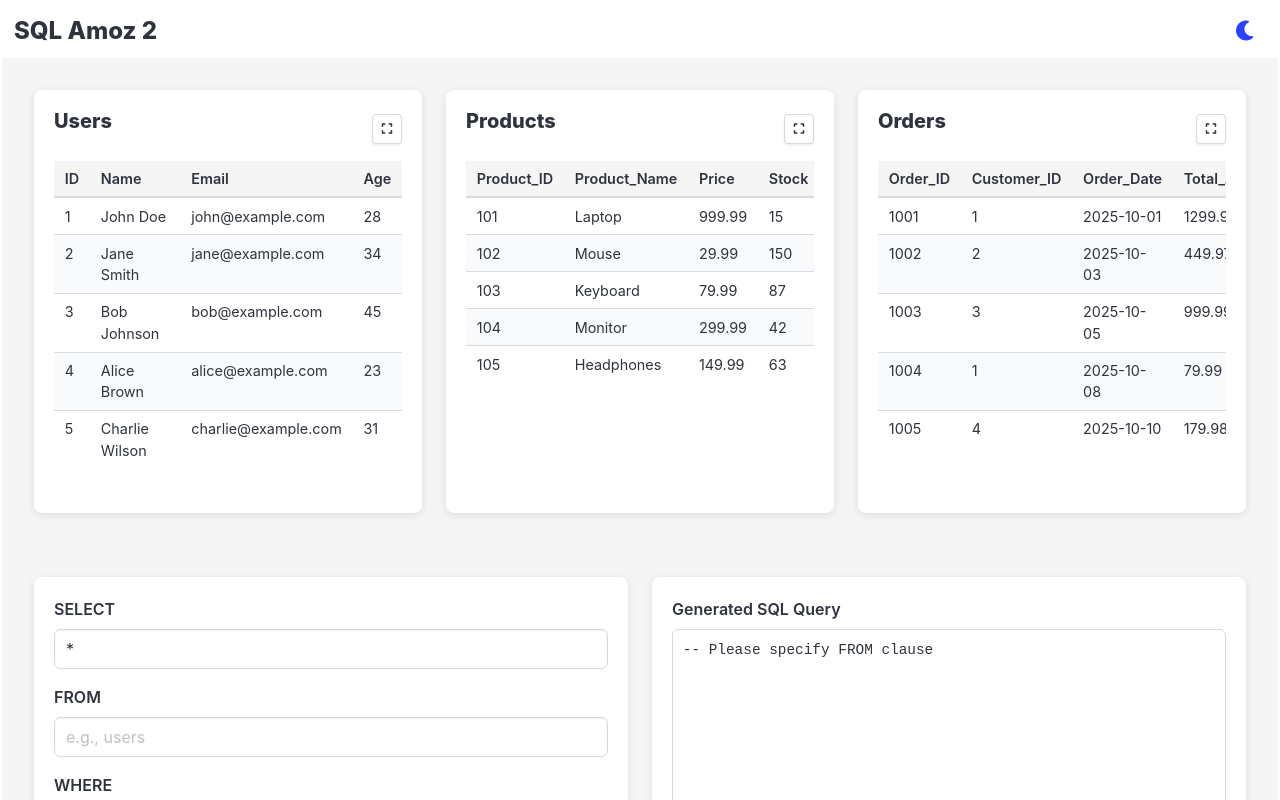
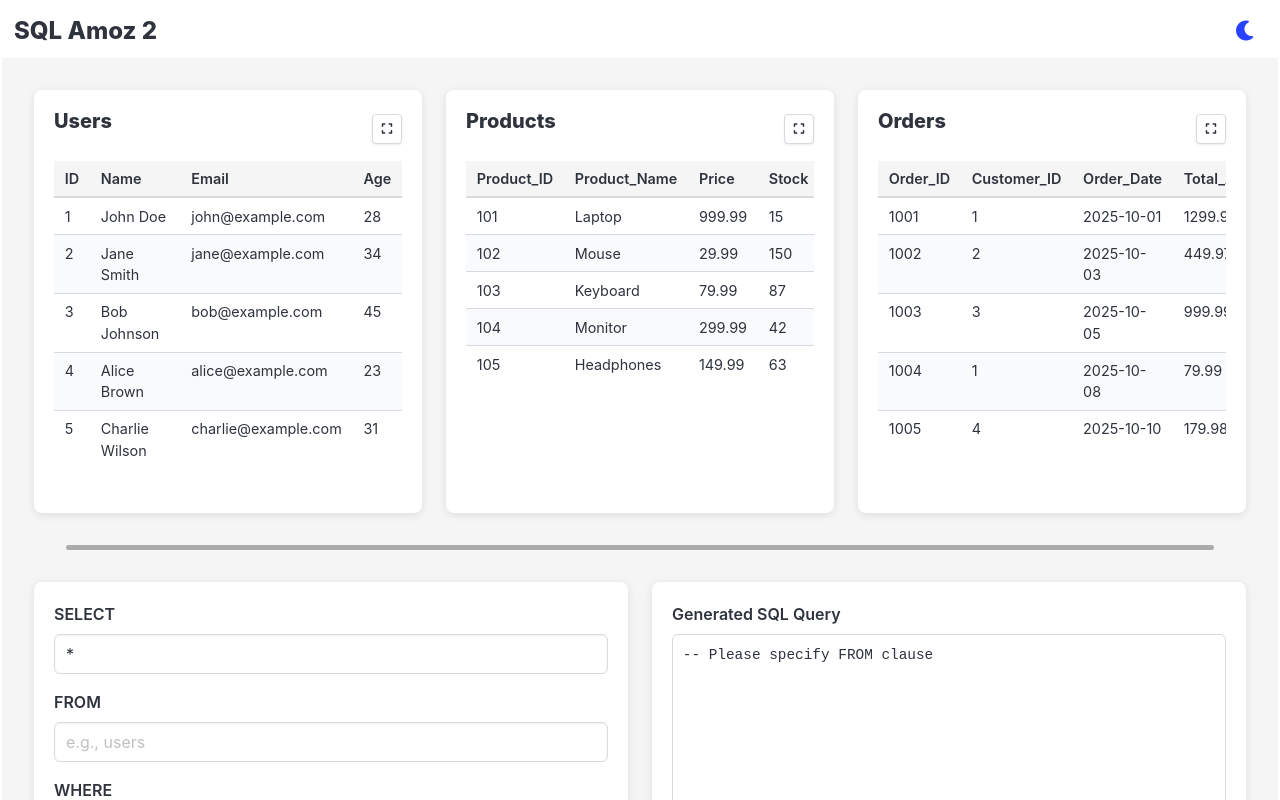
Before and after one commit to SMAH1/SqlAmoz2, an Angular app: page /dbquery in a window 1280 px wide. Shown: the top 800 px of the page. Built offline with nearby package versions, Linux system fonts and the light colour scheme.

Commit message:
refactor: Better view

```diff
--- a/src/app/db-query/db-query.component.css
+++ b/src/app/db-query/db-query.component.css
@@ -7,6 +7,13 @@
   box-sizing: border-box;
   display: flex;
   flex-direction: column;
+}
+
+hr {
+  margin: 0 5%;
+  height: 2px;
+  border-top: 5px solid #AAA;
+  border-radius: 3px;
 }
 
 /* Navbar burger styling */
@@ -173,6 +180,11 @@
 .dark-theme .button.is-primary:hover {
   background-color: #2366d1;
   border-color: #2366d1;
+}
+
+.dark-theme hr {
+  border-top: 5px solid #515151;
+  border-radius: 3px;
 }
 
 /* Responsive Design */
--- a/src/app/db-query/db-query.component.html
+++ b/src/app/db-query/db-query.component.html
@@ -67,7 +67,7 @@
     </div>
 
     <!-- Tables Grid -->
-    <div *ngIf="!isLoadingTables && !tablesError" class="columns is-multiline">
+    <div id="row_source" *ngIf="!isLoadingTables && !tablesError" class="columns is-multiline">
       <div *ngFor="let table of tables; let i = index"
            [class.is-hidden]="isAnyTableMaximized && !isTableSelected(i)"
            [class]="isAnyTableMaximized ? 'column is-' + (12 / selectedTableIndices.size) : 'column is-4'"
@@ -110,8 +110,10 @@
     </div>
   </div>
 
+  <hr />
+
   <!-- Row 2: Query Builder -->
-  <div class="section" *ngIf="!isAnyTableMaximized && !isQueryResultMaximized">
+  <div id="row_query" class="section" *ngIf="!isAnyTableMaximized && !isQueryResultMaximized">
 
     <div class="columns">
       <!-- Left Column: Query Parameters -->
@@ -157,7 +159,7 @@
   </div>
 
   <!-- Row 3: Query Results -->
-  <div class="section"
+  <div id="row_result" class="section"
        [class.is-fullheight]="isQueryResultMaximized"
        *ngIf="!isAnyTableMaximized">
     <div class="level mb-4">
```
